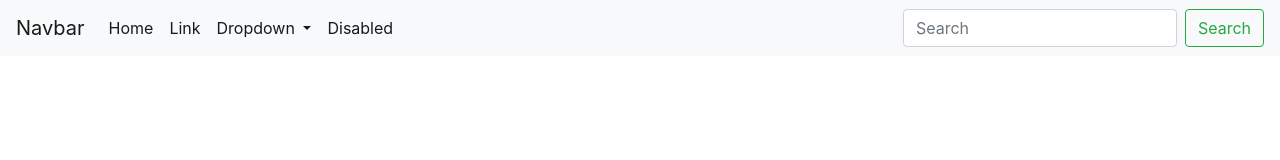
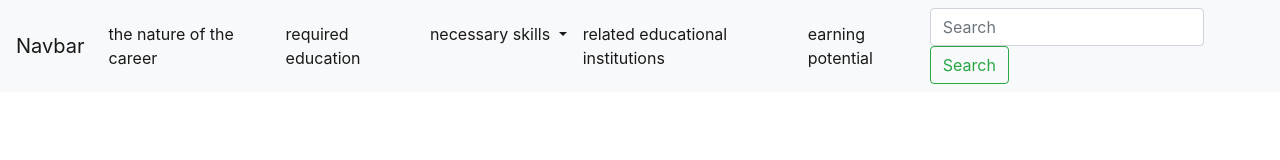
Before and after one commit to HarrisM00/Website--5---Future-Me, a plain HTML site: page index.html in a window 1280 px wide. Drawn offline with nearby package versions, Linux system fonts and the light colour scheme.

Commit message:
Navbar changes

```diff
--- a/index.html
+++ b/index.html
@@ -18,16 +18,17 @@
         <div class="collapse navbar-collapse" id="navbarSupportedContent">
           <ul class="navbar-nav mr-auto">
             <li class="nav-item active">
-              <a class="nav-link" href="#">Home <span class="sr-only">(current)</span></a>
+              <a class="nav-link" href="#">the nature of the career <span class="sr-only">(current)</span></a>
             </li>
             <li class="nav-item">
                 <li class="nav-item active">
-              <a class="nav-link" href="#">Link </a>
+              <a class="nav-link" href="#">required education
+              </a>
             </li>
             <li class="nav-item dropdown">
                 <li class="nav-item active">
               <a class="nav-link dropdown-toggle" href="#" id="navbarDropdown" role="button" data-toggle="dropdown" aria-haspopup="true" aria-expanded="false">
-                Dropdown
+                necessary skills
               </a>
               <div class="dropdown-menu" aria-labelledby="navbarDropdown">
                 <div class="dropdown-divider"></div>
@@ -35,9 +36,14 @@
             </li>
             <li class="nav-item">
                 <li class="nav-item active">
-              <a class="nav-link disabled" href="#">Disabled</a>
+              <a class="nav-link active" href="#">related educational institutions</a>
 
             </li>
+            <li class="nav-item">
+              <li class="nav-item active">
+            <a class="nav-link active" href="#">earning potential</a>
+
+          </li>
           </ul>
           <form class="form-inline my-2 my-lg-0">
             <input class="form-control mr-sm-2" type="search" placeholder="Search" aria-label="Search">
```
